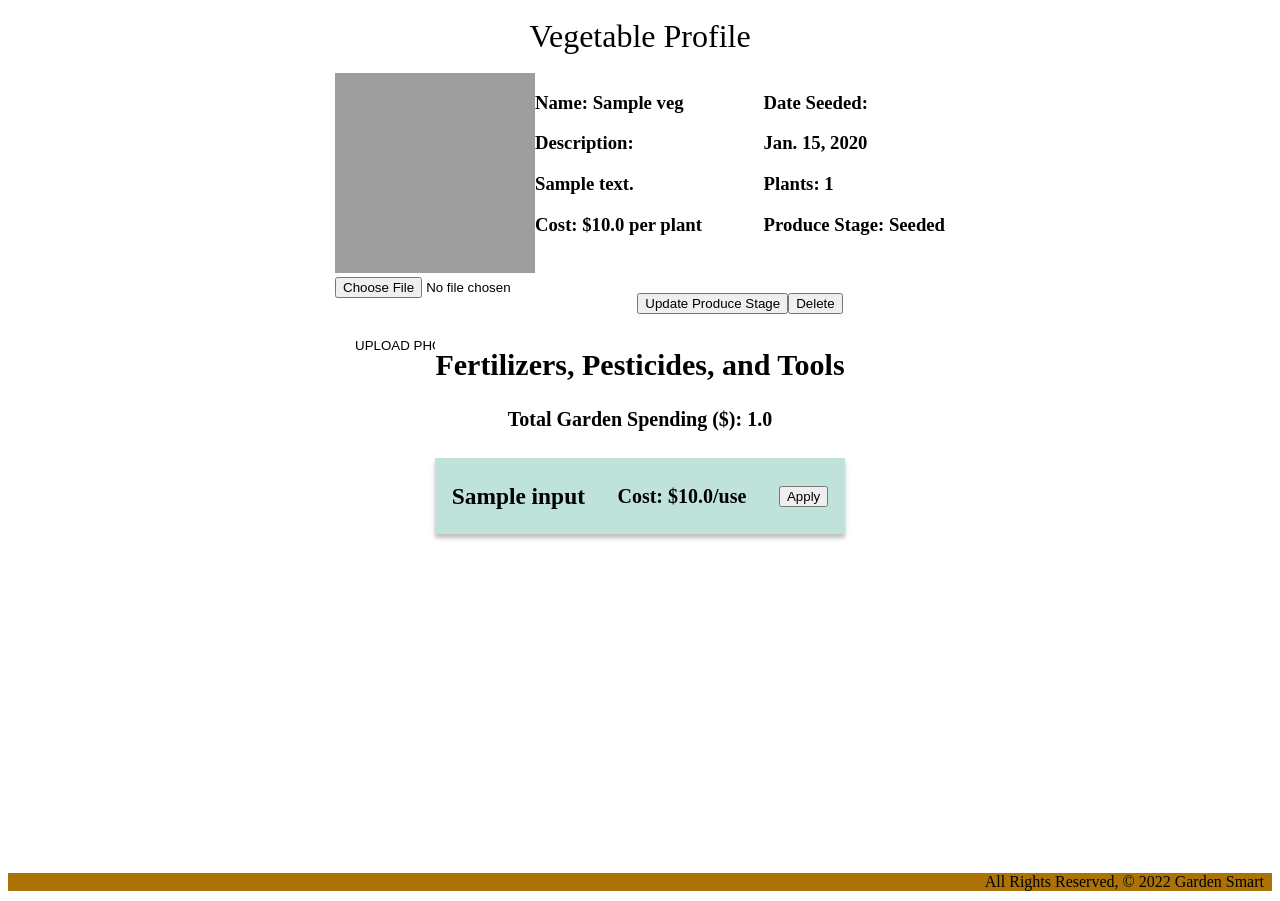
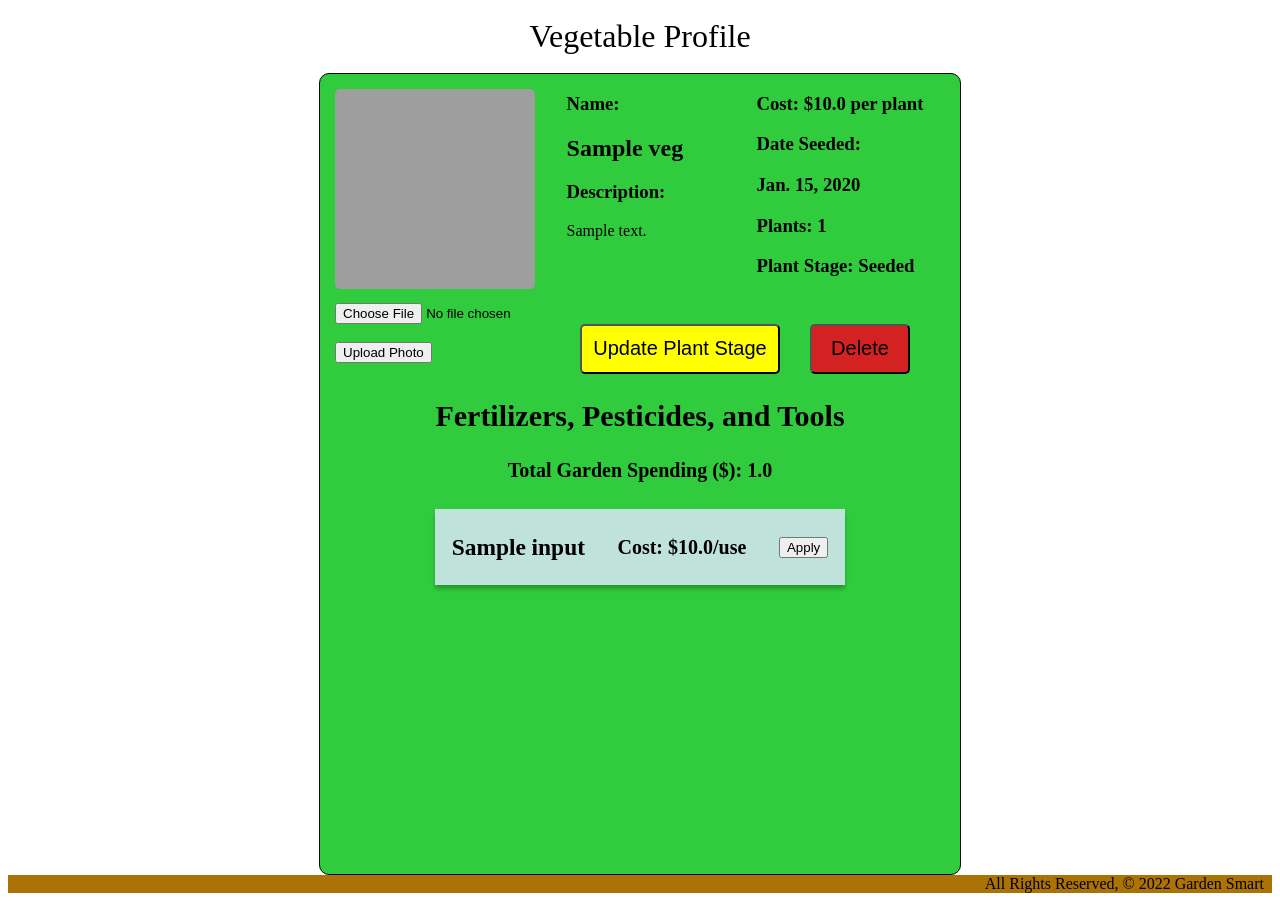
Before and after one commit to YaroslavSnigur/Garden-Smart, a Django app: page /veggies/1 in a window 1280 px wide. Shown: the part 118-1019 px from the top of the page. Run offline with Django 4.2, Linux system fonts and the light colour scheme; a user stored in the database is signed in; tables that the repository leaves empty hold one stand-in row (values such as "Sample post"); grey boxes are pictures that could not be loaded.

Commit message:
update styling on Detail Page

```diff
--- a/gardensmart/main_app/models.py
+++ b/gardensmart/main_app/models.py
@@ -18,9 +18,8 @@ INPUTS = (
 STAGES = (
     ("S", "Seeded"),
     ("G","Growth"),
-    ("H", "Harvest-Ready"),
+    ("H", "Harvest"),
 )
-
 
 
 class Input(models.Model):
--- a/gardensmart/main_app/static/css/style.css
+++ b/gardensmart/main_app/static/css/style.css
@@ -218,6 +218,9 @@ h1 {
   align-items: center;
   max-width: 640px;
   height: 100vh;
+  background-color: #30cc3d;
+  border: 1px solid black;
+  border-radius: 10px;
 }
 
 .veg-profile {
@@ -225,33 +228,85 @@ h1 {
   flex-direction: row;
   justify-content: center;
   width: 100%;
-  height: 250px;
+  height: 300px;
 }
 
 .veg-image-div {
   width: 200px;
+  height: 300px;
+  margin: 5px;
 }
 
 .veg-image {
   width: 200px;
   height: 200px;
   object-fit: cover;
+  border-radius: 5px;
+  margin: 10px;
+}
+
+.photo-btn-div {
+  width: 240px;
+  display: flex;
+  flex-direction: column;
+  align-items: left;
+}
+
+input[type="file"] {
+  margin-bottom: 0;
+}
+
+.photo-btn {
+  margin-top: 0;
+  margin-left: 10px;
+}
+
+.veg-info-and-buttons {
+  width: 440px;
+  height: 300px;
+  flex-direction: column;
+  align-items: center;
 }
 
 .veg-info {
-  width: 410px;
-  height: 220px;
+  width: 100%;
+  height: 250px;
   display: flex;
   flex-direction: row;
-  justify-content: space-between;
+  justify-content: space-around;
 }
 
-.veg-edit-del-btns {
+.veg-detail-btns {
   width: 100%;
-  height: 30px;
+  height: 60px;
   display: flex;
   flex-direction: row;
   justify-content: center;
+}
+
+.veg-edit-del-div {
+  display: flex;
+  flex-direction: row;
+  justify-content: center;
+}
+.update-btn {
+  margin-left: 15px;
+  margin-right: 15px;
+  width: 200px;
+  height: 50px;
+  font-size: 20px;
+  border-radius: 5px;
+  background-color: yellow;
+}
+
+.delete-btn {
+  margin-left: 15px;
+  margin-right: 15px;
+  width: 100px;
+  height: 50px;
+  font-size: 20px;
+  background-color: rgb(212, 33, 33);
+  border-radius: 5px;
 }
 
 .input-choices {
--- a/gardensmart/main_app/templates/veggies/detail.html
+++ b/gardensmart/main_app/templates/veggies/detail.html
@@ -9,41 +9,50 @@
       {% for photo in veg.photo_set.all %}
       <img class="veg-image" src="{{photo.url}}" />
       {% empty %}
-      <div class="card-panel teal-text center-align">No Photos Uploaded</div>
+      <div class="">No Photos Uploaded</div>
       {% endfor %}
 
+      <div class="veg-photo-upload-btns">
+        <div class="photo-btn-div">
           <form
             action="{% url 'add_photo' veg.id %}"
             enctype="multipart/form-data"
             method="POST"
-        class="card-panel"
+            class="photo-form"
           >
             {% csrf_token %}
-        <input type="file" name="photo-file" />
+            <input type="file" class="photo-btn" name="photo-file" />
             <br /><br />
-        <input type="submit" class="btn" value="Upload Photo" />
+            <button type="submit" class="photo-btn" value="Upload Photo"/> Upload Photo</button>
+
           </form>
+        </div>
+      </div>
+
     </div>
     <div class="veg-info-and-buttons">
       <div class="veg-info">
         <div class="veg-info-left">
-          <h3>Name: {{ veg.name }}</h3>
+          <h3>Name:</h3>
+          <h2>{{ veg.name }}</h2>
           <h3>Description:</h3>
-          <h3>{{ veg.description }}</h3>
-          <h3>Cost: ${{veg.cost}} per plant</h3>
+          <p>{{ veg.description }}</p>
         </div>
         <div class="veg-info-right">
+          <h3>Cost: ${{veg.cost}} per plant</h3>
           <h3>Date Seeded:</h3>
           <h3>{{veg.date}}</h3>
           <h3>Plants: {{veg.planted}}</h3>
-          <h3>Produce Stage: {{veg.stage}}</h3>
+          <h3>Plant Stage: {{veg.stage}}</h3>
         </div>
       </div>
-      <div class="veg-edit-del-btns">
-        <!--insert two buttons here-->
+      <div class="veg-detail-btns">
+        <!--insert divisions here-->
+
+        <div class="veg-edit-del-div">
           <form action="{% url 'veg_update' veg.id %}" method="post">
             {% csrf_token %}
-          <button type="submit" class="update-btn">Update Produce Stage</button>
+            <button type="submit" class="update-btn">Update Plant Stage</button>
           </form>
           <form action="{% url 'veg_delete' veg.id %}" method="post">
             {% csrf_token %}
@@ -52,6 +61,9 @@
         </div>
       </div>
     </div>
+
+  </div>
+
   <div class="inputs-choices">
     <!--Seperate into 3 columns or divs for inputs-->
     <div class="basket">
--- a/gardensmart/main_app/views.py
+++ b/gardensmart/main_app/views.py
@@ -173,13 +173,12 @@ def veg_detail(request, veg_id):
     veg = Veg.objects.get(id=veg_id)
     p = Profile.objects.get(user_id=request.user.id)
     print(f'Current profile: {p}')
-    #only show inputs that is in your basket
-    #inputs_user = p.inputs.all()
+
+    #only show inputs that is in your profile basket
     inputs_user = p.inputs.filter(category__in=["Fertilizers", "Pesticides", "Tools"])
     print(f'All current inputs: {inputs_user}')
 
     #update stages to display properly
-
     tempstage = veg.stage
     for idx in STAGES:
       if tempstage == idx[0]:
```
Lines whose indentation alone changed are shown as unchanged.
